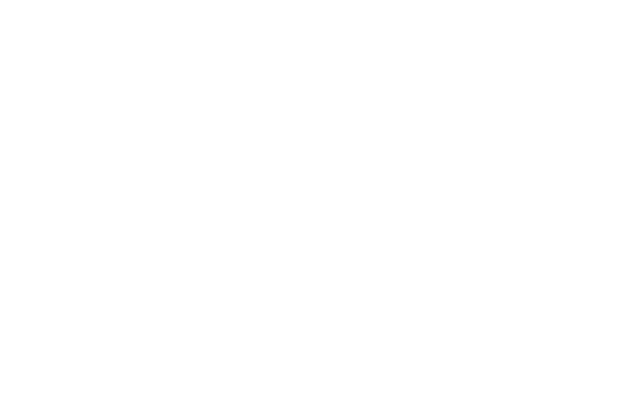
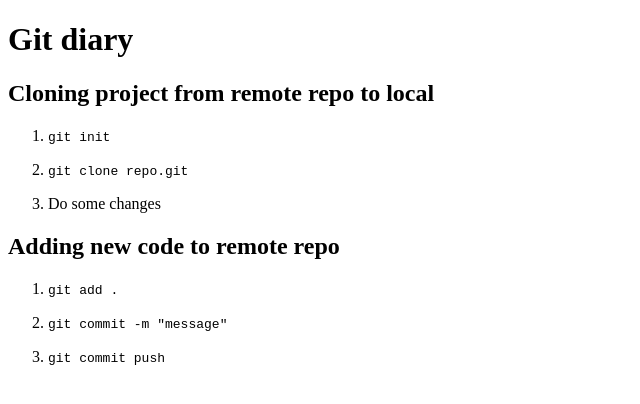
Before and after one commit to ystetsuin/learnGit, a plain HTML site: page index.html in a window 1280 px wide. Shown: the whole page, without its empty margins (0-640 px from the left). Drawn offline with Linux system fonts and the light colour scheme.

Commit message:
Dev1. Added new code

```diff
--- a/index.html
+++ b/index.html
@@ -7,6 +7,23 @@
     <title>Learn Git</title>
 </head>
 <body>
+    <h1>Git diary</h1>
+
+    <h2>Cloning project from remote repo to local</h2>
+    <ol>
+        <li><p><code>git init</code></p></li>
+        <li><p><code>git clone repo.git</code></p></li>
+        <li><p>Do some changes</p></li>
+    </ol>
+
+    <h2>Adding new code to remote repo</h2>
+
+    <ol>
+        <li><p><code>git add .</code></p></li>
+        <li><p><code>git commit -m "message"</code></p></li>
+        <li><p><code>git commit push</code></p></li>
+    </ol>
+
 
 </body>
 </html>
```
